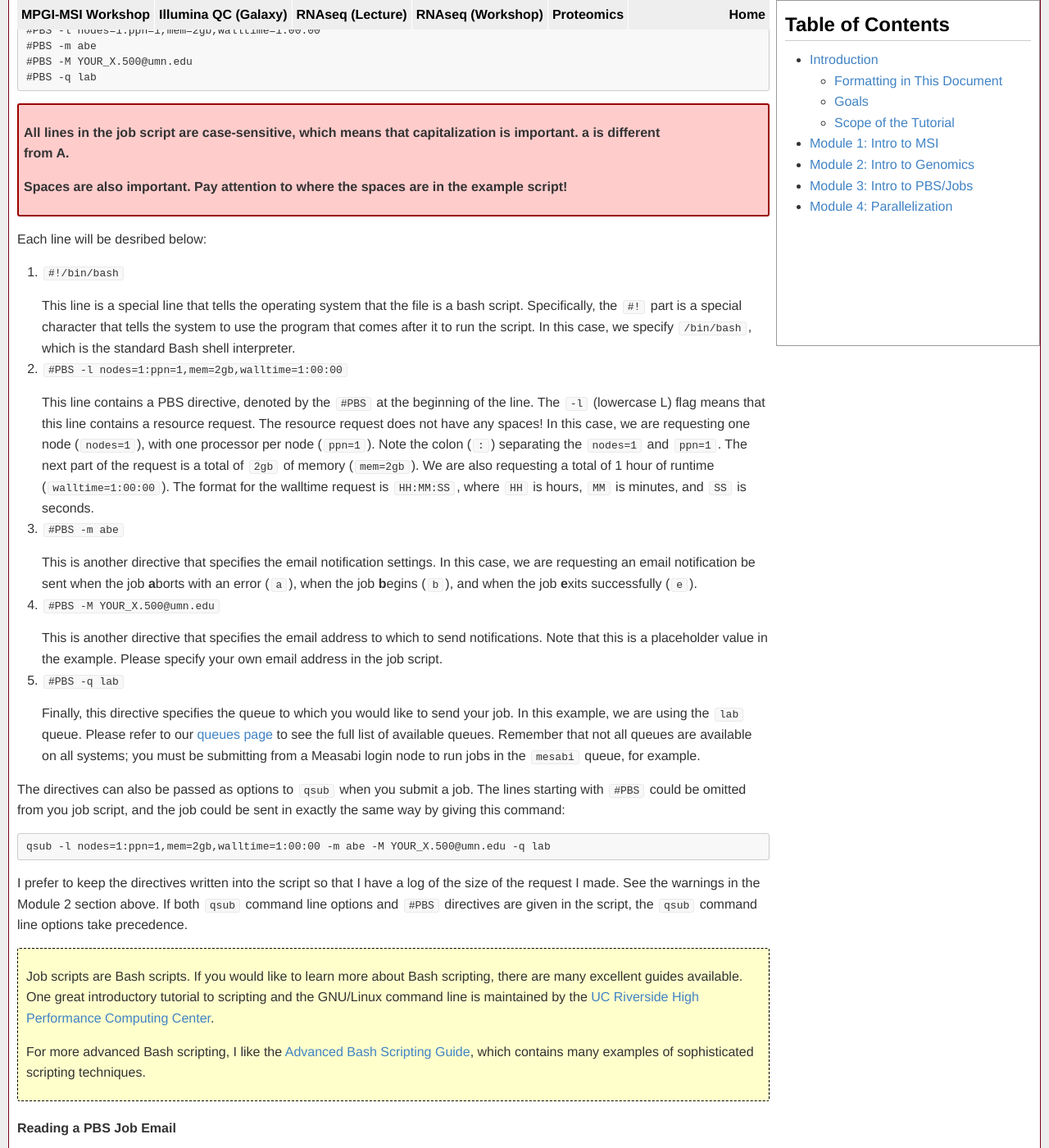
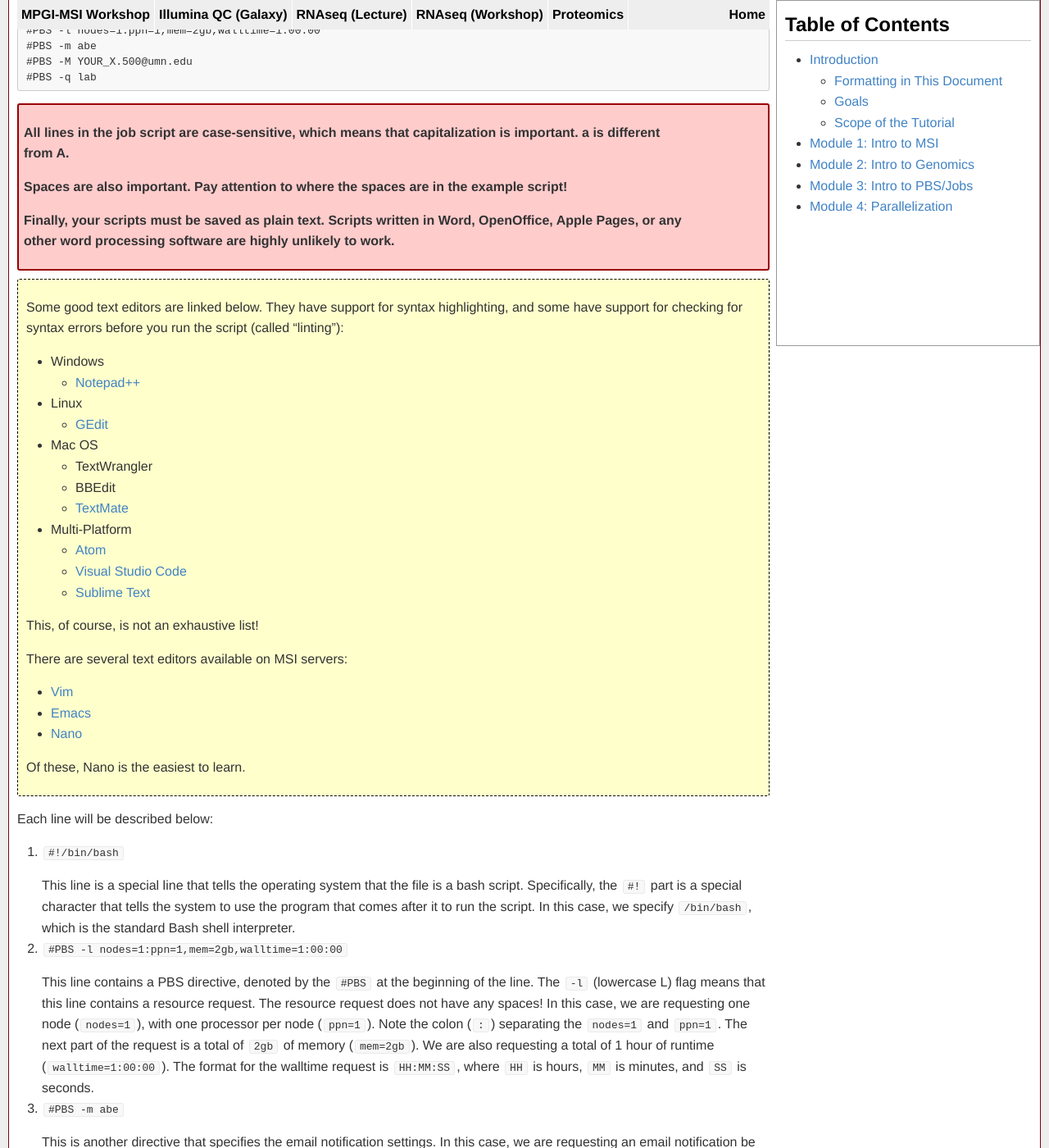
Before and after one commit to msi-ris/Tutorials, a Jekyll site: the page built from mpgi_msi.md, in a window 1280 px wide and 1400 px high, scrolled down 7838 px. Shown: the whole window at 82% size. Built offline with Jekyll 4.4.1, drawn with Linux system fonts in a browser that asks for light colours.

Commit message:
Update MPGI-MSI

```diff
--- a/mpgi_msi.md
+++ b/mpgi_msi.md
@@ -345,9 +345,44 @@ is important. a is different from A.
 Spaces are also important. Pay attention to where the spaces are in the example
 script!
 
+Finally, your scripts must be saved as plain text. Scripts written in Word,
+OpenOffice, Apple Pages, or any other word processing software are highly
+unlikely to work.
+
 </div>
 
-Each line will be desribed below:
+<div class="info" markdown="1">
+
+Some good text editors are linked below. They have support for syntax
+highlighting, and some have support for checking for syntax errors before you
+run the script (called "linting"):
+
+- Windows
+    - [Notepad++](https://notepad-plus-plus.org/)
+- Linux
+    - [GEdit](https://wiki.gnome.org/Apps/Gedit)
+- Mac OS
+    - TextWrangler
+    - BBEdit
+    - [TextMate](https://macromates.com/)
+- Multi-Platform
+    - [Atom](https://atom.io/)
+    - [Visual Studio Code](https://code.visualstudio.com/)
+    - [Sublime Text](https://www.sublimetext.com/)
+
+This, of course, is not an exhaustive list!
+
+There are several text editors available on MSI servers:
+
+- [Vim](https://www.vim.org/docs.php)
+- [Emacs](https://www.gnu.org/software/emacs/documentation.html)
+- [Nano](https://www.nano-editor.org/docs.php)
+
+Of these, Nano is the easiest to learn.
+
+</div>
+
+Each line will be described below:
 
 1. `#!/bin/bash`
 
```
